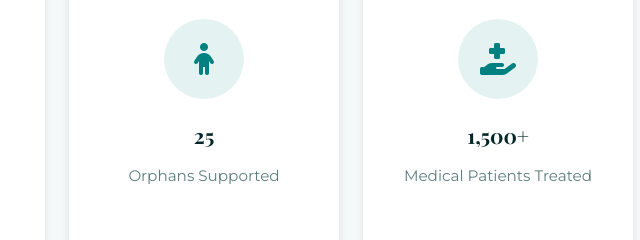
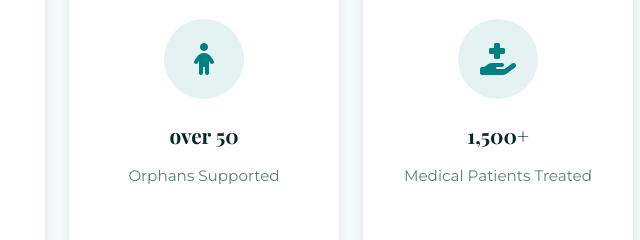
Before and after one commit to Alvinategyeka/JEWORC-Ministries, a plain HTML site: page missions.html in a window 1280 px wide. Shown: the part 3320-3560 px from the top of the page, 583-1223 px from the left. Drawn offline with nearby package versions, Linux system fonts and the light colour scheme.

Commit message:
Update missions.html

```diff
--- a/missions.html
+++ b/missions.html
@@ -296,7 +296,7 @@
                     <div class="value-icon">
                         <i class="fas fa-child"></i>
                     </div>
-                    <h3>25</h3>
+                    <h3>over 50</h3>
                     <p>Orphans Supported</p>
                     <div class="value-number"></div>
                 </div>
```
